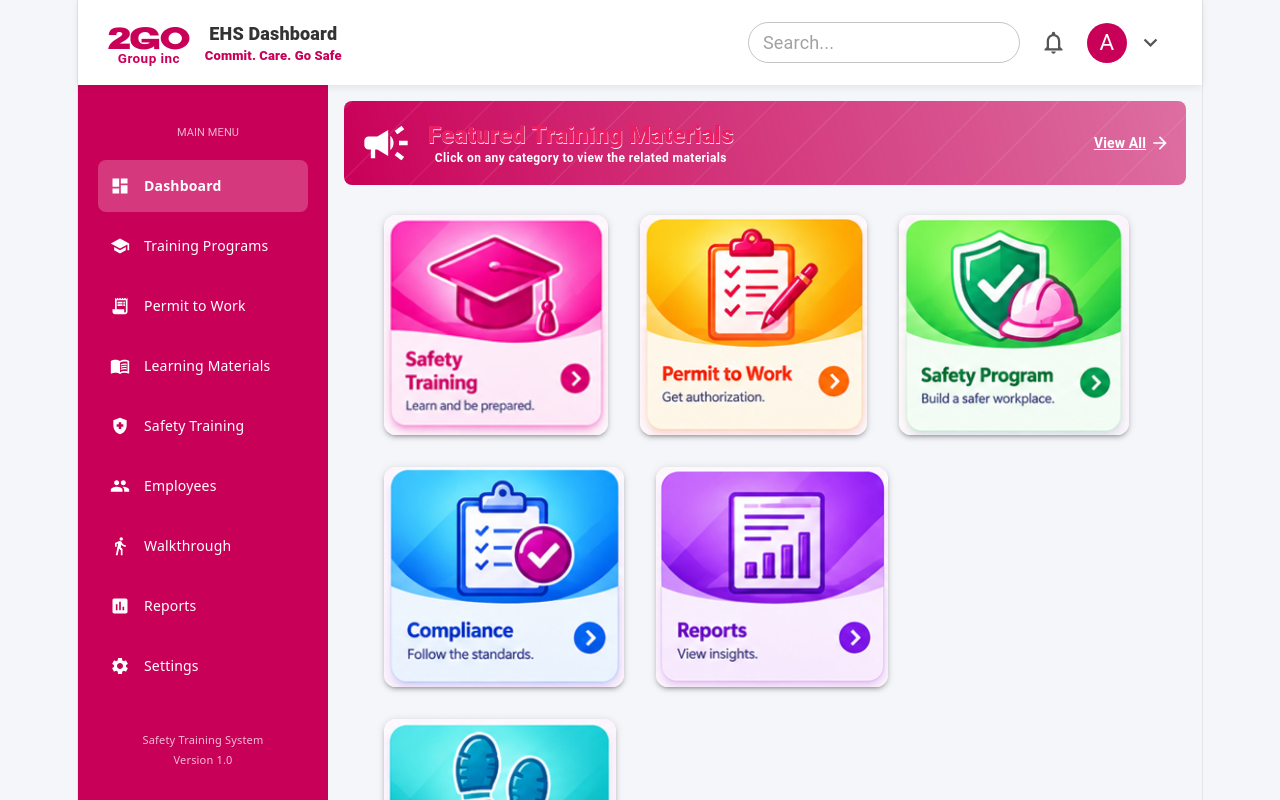
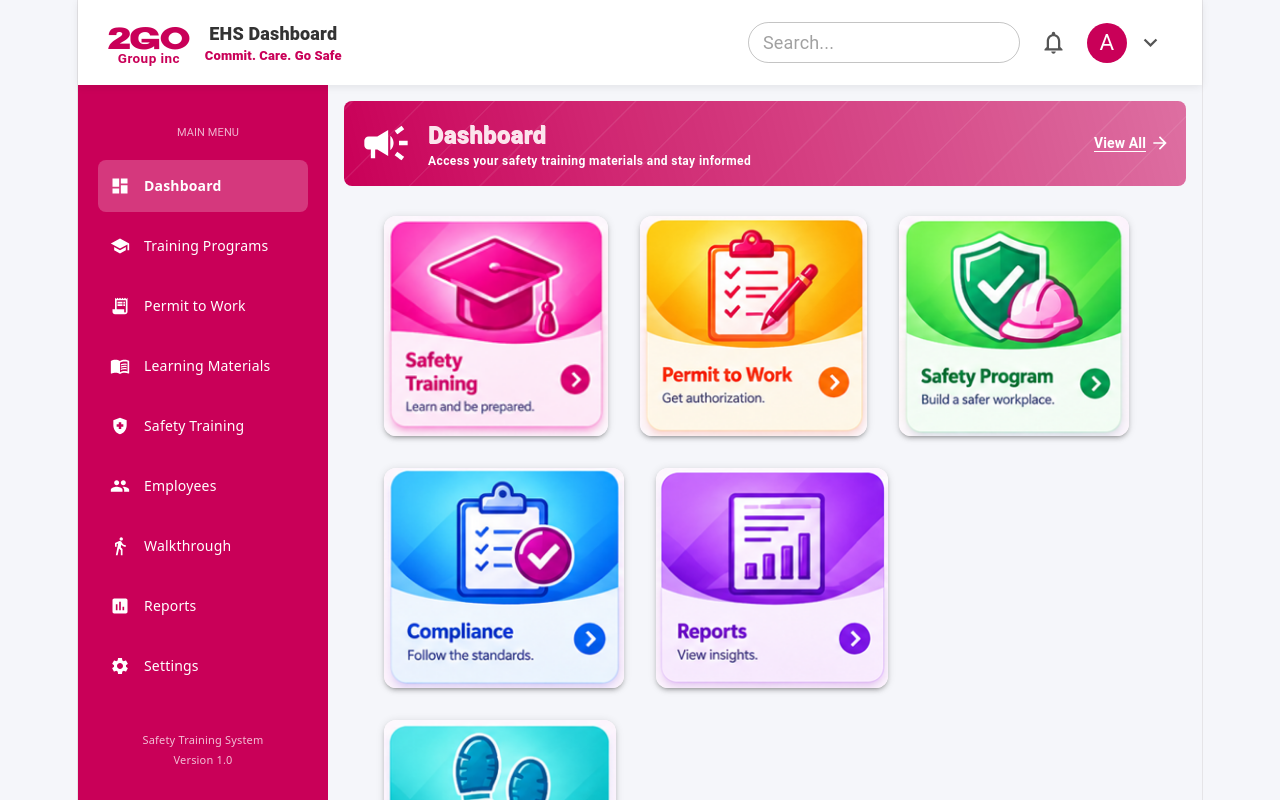
Before and after one commit to Yanians/2go-safety-system, a React (Vite) app: page / in a window 1280 px wide. Shown: the top 800 px of the page. Built offline with nearby package versions, Linux system fonts and the light colour scheme.

Commit message:
Added component DashboardBanner

```diff
--- /dev/null
+++ b/src/pages/DashboardBanner.jsx
@@ -0,0 +1,153 @@
+
+import React from "react";
+
+import {
+  Box,
+  Typography,
+  Stack,
+} from "@mui/material";
+
+import CampaignIcon from "@mui/icons-material/Campaign";
+import ArrowForwardIcon from "@mui/icons-material/ArrowForward";
+
+export default function BannerTraining() {
+  return (
+    <Box
+      sx={{
+        width: "100%",
+        minWidth: 0,
+        boxSizing: "border-box",
+        p: { xs: 1.2, sm: 2 },
+        borderRadius: 2,
+        overflow: "hidden",
+
+        background: `
+          repeating-linear-gradient(
+            -45deg,
+            transparent 0px,
+            transparent 48px,
+            rgba(255,255,255,0.09) 49px,
+            rgba(255,255,255,0.05) 50px
+          ),
+          linear-gradient(
+            -104deg,
+            rgba(201, 0, 88, 0.55) 0%,
+            rgba(201, 0, 88, 0.70) 35%,
+            rgba(201, 0, 88, 0.85) 70%,
+            rgba(201, 0, 88, 1) 100%
+          )
+        `,
+
+        display: "flex",
+        alignItems: "center",
+        justifyContent: "space-between",
+        gap: 1,
+      }}
+    >
+      {/* LEFT SECTION: ICON + TEXT */}
+      <Box
+        sx={{
+          display: "flex",
+          alignItems: "center",
+          gap: { xs: 0.8, sm: 2 },
+
+          flex: "1 1 0%",
+          minWidth: 0,
+          overflow: "hidden",
+        }}
+      >
+        {/* ICON */}
+        <CampaignIcon
+          sx={{
+            fontSize: { xs: 28, sm: 42, md: 52 },
+            color: "#fff",
+            flexShrink: 0,
+          }}
+        />
+
+        {/* TITLE + CAPTION */}
+        <Stack
+          spacing={0}
+          sx={{
+            flex: "1 1 0%",
+            minWidth: 0,
+            overflow: "hidden",
+          }}
+        >
+          {/* TITLE */}
+          <Typography
+             noWrap
+      sx={{
+        fontSize: { xs: 13, sm: 18, md: 24 },
+        fontWeight: 900,
+        color: "#fce4ec",
+        textShadow: "0.5px 1px 0.5px rgba(255,255,255,0.90)",
+        textAlign: "left",
+        overflow: "hidden",
+        textOverflow: "ellipsis",
+        maxWidth: "100%",
+            }}
+          >
+            Dashboard
+          </Typography>
+
+          {/* CAPTION */}
+          <Typography
+            noWrap
+            variant="caption"
+            sx={{
+              display: "block",
+              fontSize: {
+                xs: 9,
+                sm: 11,
+                md: 12,
+              },
+              fontWeight: 700,
+              color: "#ffffff",
+              overflow: "hidden",
+              textAlign:"left",
+              textOverflow: "ellipsis",
+              whiteSpace: "nowrap",
+              lineHeight: 1.4,
+            }}
+          >
+            Access your safety training materials and stay informed
+          </Typography>
+        </Stack>
+      </Box>
+
+      {/* RIGHT SECTION: VIEW ALL */}
+      <Box
+        sx={{
+          display: "flex",
+          alignItems: "center",
+          gap: { xs: 0.3, sm: 0.5 },
+          flexShrink: 0,
+          cursor: "pointer",
+        }}
+      >
+        <Typography
+          noWrap
+          sx={{
+            fontSize: { xs: 10, sm: 12, md: 14 },
+            fontWeight: 700,
+            color: "#ffffff",
+            textDecoration: "underline",
+            textUnderlineOffset: "3px",
+            whiteSpace: "nowrap",
+          }}
+        >
+          View All
+        </Typography>
+
+        <ArrowForwardIcon
+          sx={{
+            fontSize: { xs: 15, sm: 18, md: 20 },
+            color: "#ffffff",
+            flexShrink: 0,
+          }}
+        />
+      </Box>
+    </Box>
+  );
+}
--- a/src/pages/MainContent.jsx
+++ b/src/pages/MainContent.jsx
@@ -2,7 +2,7 @@ import Box from "@mui/material/Box";
 import Grid from "@mui/material/Grid";
 import { Card, CardMedia, Divider,Stack,} from "@mui/material";
 import { Routes, Route,useNavigate } from "react-router-dom"
-import BannerTraining from "./BannerTraining";
+import DashboardBanner from "./DashboardBanner";
 
 const images = [
   { id:1, src: "/dashboard/Picture1.png"},
@@ -18,7 +18,7 @@ export default function MainContent(){
 	return (
     <>
     <Stack direction="column" spacing="2" sx={{m:2}}>
-       <BannerTraining />
+       <DashboardBanner />
         <Box component="main" className="main-content">
           <Grid container spacing={4}>
             {images.map((image, index) => (
```
